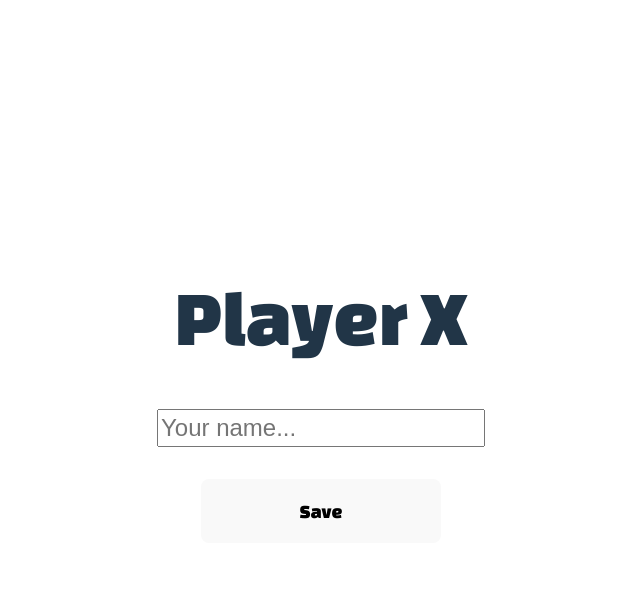
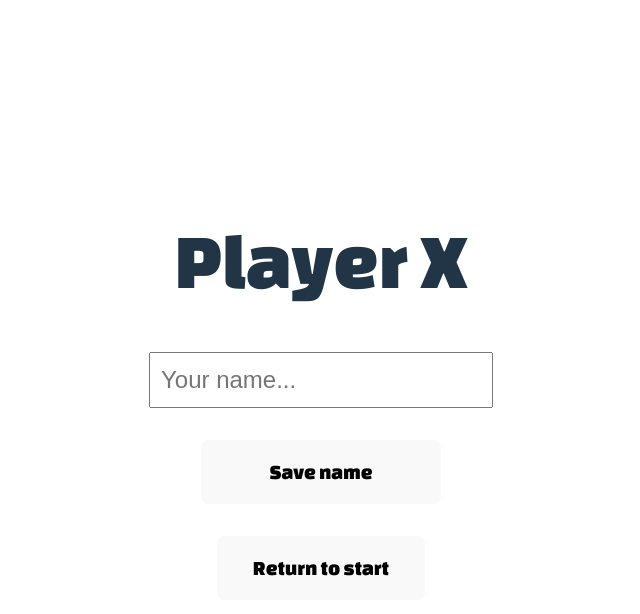
Before and after one commit to LilithSWE/Tic-tac-toe-vue, a Vue app: page / in a window 1280 px wide. Both pictures are taken after a click on the button "Play". Shown: the top 614 px of the page, without its empty margins (319-959 px from the left). Built offline with nearby package versions, Linux system fonts and the light colour scheme.

Commit message:
Added going back button and show gamepage functionality once both names are saved in local variables

```diff
--- a/src/App.vue
+++ b/src/App.vue
@@ -1,6 +1,8 @@
 <script setup lang="ts">
+import { editLocalStorage } from "./helpers/localStorage.ts";
 import Welcome from "./components/Welcome.vue";
 import Players from "./components/Players.vue";
+import Game from "./components/Game.vue";
 import { ref } from "vue";
 
 const showWelcomePage = ref(true);
@@ -13,14 +15,27 @@ const startNewSession = (disabled: boolean) => {
 
   localStorage.setItem("playerXName", "");
   localStorage.setItem("playerOName", "");
+
+  if (disabled) {
+    editLocalStorage("clear", "", "");
+    console.log("cleared all gamedata from local storage");
+  }
 };
 
-console.log(showWelcomePage.value);
+const startUpGame = (newGame: boolean) => {
+  showPlayerPage.value = !newGame;
+  showGamePage.value = newGame;
+};
 </script>
 
 <template>
   <Welcome v-if="showWelcomePage" @start-game="startNewSession" />
-  <Players v-if="showPlayerPage" />
+  <Players
+    v-if="showPlayerPage"
+    @start-game="startNewSession"
+    @start-playing="startUpGame"
+  />
+  <Game v-if="showGamePage" />
 </template>
 
 <style scoped></style>
--- a/src/components/GamePage.vue
+++ b/src/components/Game.vue
@@ -1,5 +1,7 @@
 <script setup lang="ts"></script>
 
-<template></template>
+<template>
+  <h2>Game!</h2>
+</template>
 
 <style scoped></style>
--- a/src/components/Players.vue
+++ b/src/components/Players.vue
@@ -4,7 +4,12 @@ import { ref } from "vue";
 let playerName = ref("");
 let currentPlayerChoosing = ref("Player X");
 
-const readyToStart = () => {
+const emit = defineEmits<{
+  (e: "startGame", disabled: boolean): void;
+  (e: "startPlaying", newGame: boolean): void;
+}>();
+
+const saveUser = () => {
   if (playerName.value == "") {
     console.log("no input");
     return;
@@ -15,12 +20,12 @@ const readyToStart = () => {
     console.log("playerOName set to: " + playerName.value);
     currentPlayerChoosing = "Player X";
     playerName.value = "";
+    emit("startPlaying", true);
   } else {
     localStorage.setItem("playerXName", playerName.value);
     console.log("playerXName set to: " + playerName.value);
     playerName.value = "";
     currentPlayerChoosing = "Player O";
-    return;
   }
 };
 </script>
@@ -28,10 +33,13 @@ const readyToStart = () => {
 <template>
   <section>
     <h2>{{ currentPlayerChoosing }}</h2>
-    <form @submit.prevent="readyToStart">
+    <form @submit.prevent="saveUser">
       <input type="text" placeholder="Your name..." v-model="playerName" />
-      <button>Save</button>
+      <button>Save name</button>
     </form>
+    <button class="return" @click="$emit('startGame', true)">
+      Return to start
+    </button>
   </section>
 </template>
 
@@ -56,5 +64,13 @@ input {
   height: 2rem;
   width: 20rem;
   font-size: 1.5rem;
+  padding: 10px;
+}
+.return {
+  width: 13rem;
+}
+.return:hover {
+  border-color: #741042;
+  color: rgb(241, 191, 187);
 }
 </style>
--- a/src/components/Welcome.vue
+++ b/src/components/Welcome.vue
@@ -1,10 +1,4 @@
 <script setup lang="ts">
-import { editLocalStorage } from "../helpers/localStorage.ts";
-window.onload = () => {
-  editLocalStorage("clear", "", "");
-  console.log("cleared all gamedata from local storage");
-};
-
 defineEmits<{
   (e: "startGame", disabled: boolean): void;
 }>();
--- a/src/style.css
+++ b/src/style.css
@@ -39,7 +39,7 @@ button {
   padding: 1rem;
   width: 15rem;
   height: 4rem;
-  font-size: 1.2rem;
+  font-size: 1.3rem;
   font-family: inherit;
   background-color: #1a1a1a;
   cursor: pointer;
```
